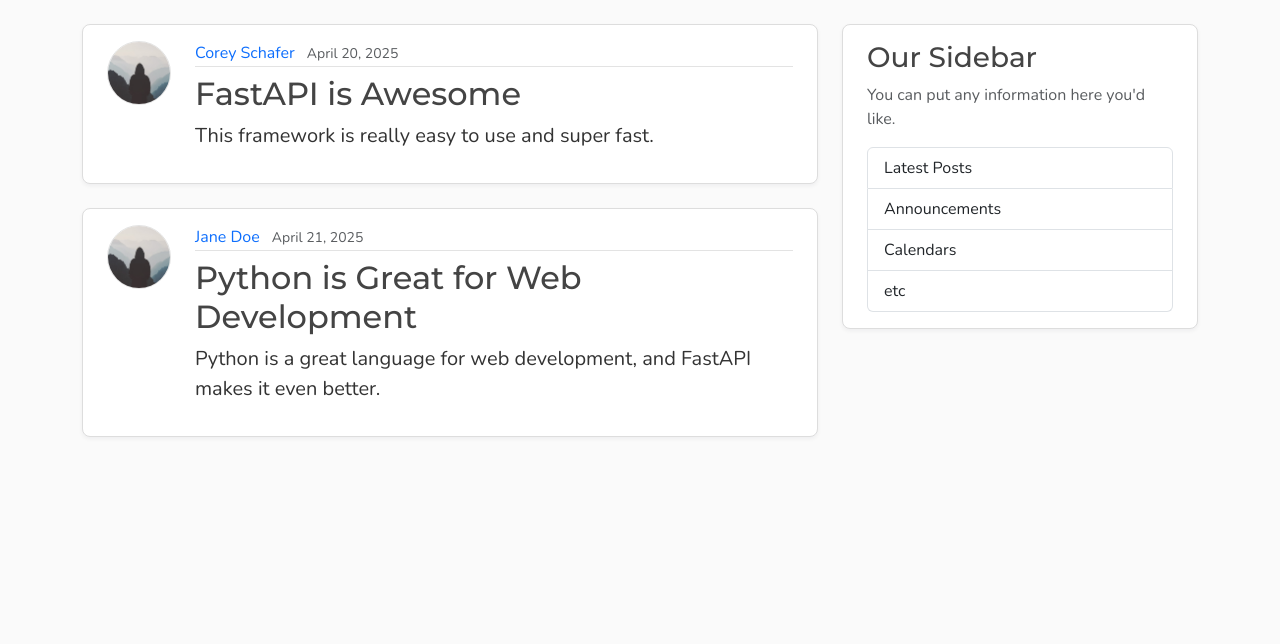
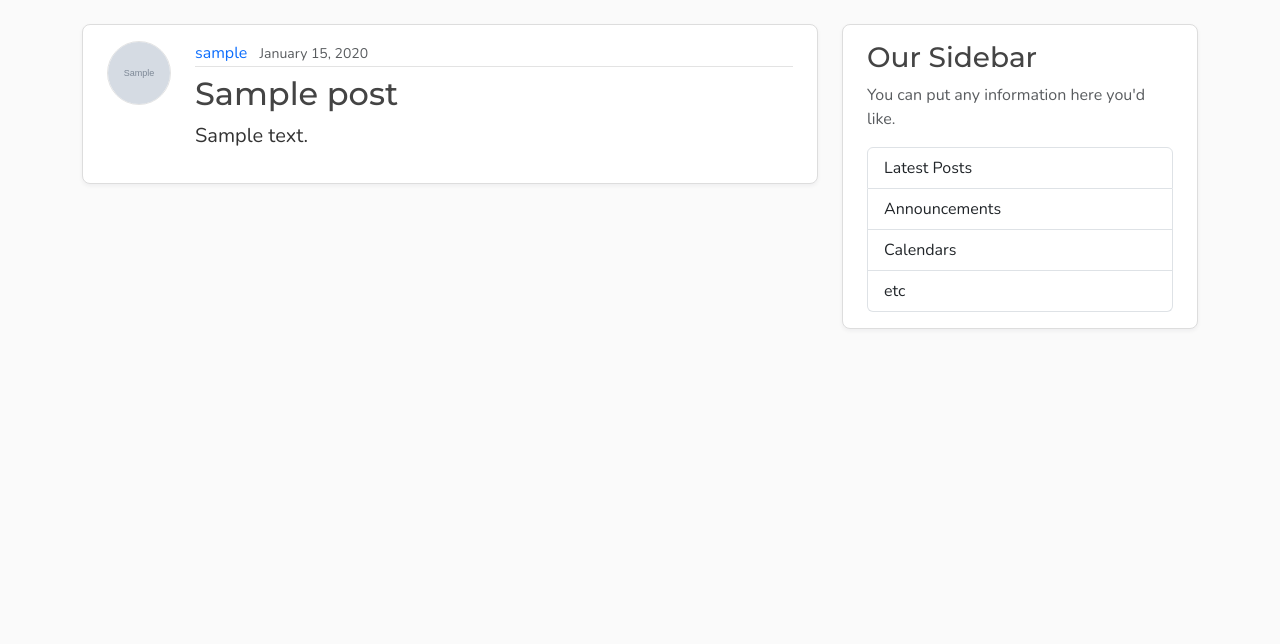
Before and after one commit to mmbateman2013/fastapi-blog, a FastAPI app: page / in a window 1280 px wide. Shown: the part 56-700 px from the top of the page. Run offline with FastAPI, Linux system fonts and the light colour scheme; tables that the repository leaves empty hold one stand-in row (values such as "Sample post"); grey boxes marked "Sample" are stand-in pictures.

Commit message:
Added DB

```diff
--- /dev/null
+++ b/database.py
@@ -0,0 +1,17 @@
+"""Helper file for DB communication"""
+from sqlalchemy import create_engine
+from sqlalchemy.orm import DeclarativeBase, sessionmaker
+
+SQLALCHEMY_DATABASE_URL = "sqlite:///./blog.db"
+engine = create_engine(SQLALCHEMY_DATABASE_URL, connect_args={"check_same_thread": False})
+SESSION_LOCAL = sessionmaker(autocommit=False, autoflush=False, bind=engine)
+
+
+class Base(DeclarativeBase):
+    """Class for DB Base"""
+
+
+def get_db():
+    """Method to get the DB"""
+    with SESSION_LOCAL() as db:
+        yield db
--- a/main.py
+++ b/main.py
@@ -1,82 +1,162 @@
 """Main module for an example FastAPI project"""
+from typing import Annotated
+
+from sqlalchemy import select
+from sqlalchemy.orm import Session
 from starlette.exceptions import HTTPException as StarletteHTTPException
 
-from fastapi import FastAPI, HTTPException, Request, status
+import models
+from database import Base, engine, get_db
+from fastapi import Depends, FastAPI, HTTPException, Request, status
 from fastapi.exceptions import RequestValidationError
 from fastapi.responses import JSONResponse
 from fastapi.staticfiles import StaticFiles
 from fastapi.templating import Jinja2Templates
-from schemas import PostCreate, PostResponse
+from schemas import PostCreate, PostResponse, UserCreate, UserResponse
+
+Base.metadata.create_all(bind=engine)
 
 app = FastAPI()
 
 app.mount('/static', StaticFiles(directory='static'), name='static')
+app.mount('/media', StaticFiles(directory='media'), name='media')
 
 templates = Jinja2Templates(directory='templates')
 
-posts: list[PostResponse] = [
-    {
-        "id": 1,
-        "author": "Corey Schafer",
-        "title": "FastAPI is Awesome",
-        "content": "This framework is really easy to use and super fast.",
-        "date_posted": "April 20, 2025",
-    },
-    {
-        "id": 2,
-        "author": "Jane Doe",
-        "title": "Python is Great for Web Development",
-        "content": ("Python is a great language for web development,"
-        " and FastAPI makes it even better."),
-        "date_posted": "April 21, 2025",
-    },
-]
 
-
-@app.get('/', include_in_schema=False, name="home")
-@app.get('/posts', include_in_schema=False, name="posts")
-async def home(request: Request):
-    """Home Page"""
-    return templates.TemplateResponse(request, "home.html", {'posts': posts, 'title': 'Home'})
+@app.get("/", include_in_schema=False, name="home")
+@app.get("/posts", include_in_schema=False, name="posts")
+async def home(request: Request, db: Annotated[Session, Depends(get_db)]):
+    """Home route"""
+    result = db.execute(select(models.Post))
+    posts = result.scalars().all()
+    return templates.TemplateResponse(
+        request,
+        "home.html",
+        {"posts": posts, "title": "Home"},
+    )
 
 
 @app.get('/posts/{post_id}', include_in_schema=False)
-async def post_page(request: Request, post_id: int):
+async def post_page(request: Request, post_id: int, db: Annotated[Session, Depends(get_db)]):
     """Route to return blog post by id"""
-    post = next((post for post in posts if post['id'] == post_id), None)
-    if post is not None:
-        title = post['title'][:50]
-        return templates.TemplateResponse(request, "post.html", {'post': post, 'title': title})
+    result = db.execute(select(models.Post).where(models.Post.id == post_id))
+    post = result.scalars().first()
+    if post:
+        title = post.title[:50]
+        return templates.TemplateResponse(
+            request,
+            "post.html",
+            {"post": post, "title": title},
+        )
     raise HTTPException(status_code=status.HTTP_404_NOT_FOUND, detail="Post not found")
 
 
+@app.get("/users/{user_id}/posts", include_in_schema=False, name="user_posts")
+async def user_posts_page(
+    request: Request,
+    user_id: int,
+    db: Annotated[Session, Depends(get_db)],
+):
+    """Route to get all Blog Posts for a given user"""
+    result = db.execute(select(models.User).where(models.User.id == user_id))
+    user = result.scalars().first()
+    if not user:
+        raise HTTPException(
+            status_code=status.HTTP_404_NOT_FOUND,
+            detail="User not found",
+        )
+    result = db.execute(select(models.Post).where(models.Post.user_id == user_id))
+    posts = result.scalars().all()
+    return templates.TemplateResponse(
+        request,
+        "user_posts.html",
+        {"posts": posts, "user": user, "title": f"{user.username}'s Posts"},
+    )
+
+
+@app.get('/api/users/{user_id}', response_model=UserResponse)
+async def get_user(user_id: int, db: Annotated[Session, Depends(get_db)]):
+    """API Route to GET a User by ID"""
+    result = db.execute(select(models.User).where(models.User.id == user_id))
+    user = result.scalars().first()
+    if user:
+        return user
+    raise HTTPException(status_code=status.HTTP_404_NOT_FOUND, detail='User not found')
+
+
+@app.post('/api/users', response_model=UserResponse, status_code=status.HTTP_201_CREATED)
+async def create_user(user: UserCreate, db: Annotated[Session, Depends(get_db)]):
+    """API Route to POST a User"""
+    result = db.execute(select(models.User).where(models.User.username == user.username))
+    existing_user = result.scalars().first()
+    if existing_user:
+        raise HTTPException(status.HTTP_400_BAD_REQUEST, 'Username already exists')
+    result = db.execute(select(models.User).where(models.User.email == user.email))
+    existing_email = result.scalars().first()
+    if existing_email:
+        raise HTTPException(status.HTTP_400_BAD_REQUEST, 'Email is already in use')
+    new_user = models.User(
+        username=user.username,
+        email=user.email
+    )
+    db.add(new_user)
+    db.commit()
+    db.refresh(new_user)
+    return new_user
+
+
+@app.get("/api/users/{user_id}/posts", response_model=list[PostResponse])
+async def get_user_posts(user_id: int, db: Annotated[Session, Depends(get_db)]):
+    """API Route to get Blog Posts for a given User"""
+    result = db.execute(select(models.User).where(models.User.id == user_id))
+    user = result.scalars().first()
+    if not user:
+        raise HTTPException(
+            status_code=status.HTTP_404_NOT_FOUND,
+            detail="User not found",
+        )
+    result = db.execute(select(models.Post).where(models.Post.user_id == user_id))
+    posts = result.scalars().all()
+    return posts
+
+
 @app.get('/api/posts', response_model=list[PostResponse])
-async def get_posts():
+async def get_posts(db: Annotated[Session, Depends(get_db)]):
     """API Route to GET all Blog Posts"""
+    result = db.execute(select(models.Post))
+    posts = result.scalars().all()
     return posts
 
 
 @app.get('/api/posts/{post_id}', response_model=PostResponse)
-async def get_post(post_id: int):
+async def get_post(post_id: int, db: Annotated[Session, Depends(get_db)]):
     """API Route to GET a Blog Post by ID"""
-    post = next((post for post in posts if post['id'] == post_id), None)
-    if post is not None:
+    result = db.execute(select(models.Post).where(models.Post.id == post_id))
+    post = result.scalars().first()
+    if post:
         return post
-    return HTTPException(status_code=status.HTTP_404_NOT_FOUND, detail="Post not found")
+    raise HTTPException(status_code=status.HTTP_404_NOT_FOUND, detail="Post not found")
 
 
 @app.post('/api/posts', response_model=PostResponse, status_code=status.HTTP_201_CREATED)
-async def create_post(post: PostCreate):
+async def create_post(post: PostCreate, db: Annotated[Session, Depends(get_db)]):
     """API Route to POST a New Blog Post"""
-    new_id = max(p['id'] for p in posts) + 1 if posts else 1
-    new_post = {
-        'id': new_id,
-        'author': post.author,
-        'title': post.title,
-        'content': post.content,
-        'date_posted': 'May 17, 2026'
-    }
-    posts.append(new_post)
+    result = db.execute(select(models.User).where(models.User.id == post.user_id))
+    user = result.scalars().first()
+    if not user:
+        raise HTTPException(
+            status_code=status.HTTP_404_NOT_FOUND,
+            detail="User not found",
+        )
+    new_post = models.Post(
+        title=post.title,
+        content=post.content,
+        user_id=post.user_id,
+    )
+    db.add(new_post)
+    db.commit()
+    db.refresh(new_post)
     return new_post
 
 
--- /dev/null
+++ b/models.py
@@ -0,0 +1,39 @@
+"""Module for Declaring SQLAlchemy Models"""
+from __future__ import annotations
+
+from datetime import UTC, datetime
+
+from sqlalchemy import DateTime, ForeignKey, Integer, String, Text
+from sqlalchemy.orm import Mapped, mapped_column, relationship
+
+from database import Base
+
+
+class User(Base):
+    """User Model for SQLAlchemy"""
+    __tablename__ = "users"
+
+    id: Mapped[int] = mapped_column(Integer, primary_key=True, index=True)
+    username: Mapped[str] = mapped_column(String(50), unique=True, nullable=False)
+    email: Mapped[str] = mapped_column(String(120), unique=True, nullable=False)
+    image_file: Mapped[str | None] = mapped_column(String(200),nullable=True,default=None)
+    posts: Mapped[list[Post]] = relationship(back_populates="author")
+
+    @property
+    def image_path(self) -> str:
+        """Method to return profile pic for a user"""
+        if self.image_file:
+            return f"/media/profile_pics/{self.image_file}"
+        return "/static/profile_pics/default.jpg"
+
+
+class Post(Base):
+    """Blog Post Model for SQLAlchemy"""
+    __tablename__ = "posts"
+
+    id: Mapped[int] = mapped_column(Integer, primary_key=True, index=True)
+    title: Mapped[str] = mapped_column(String(100), nullable=False)
+    content: Mapped[str] = mapped_column(Text, nullable=False)
+    user_id: Mapped[int] = mapped_column(ForeignKey("users.id"),nullable=False,index=True)
+    date_posted: Mapped[datetime] = mapped_column(DateTime(timezone=True), default=lambda: datetime.now(UTC))
+    author: Mapped[User] = relationship(back_populates="posts")
--- a/templates/home.html
+++ b/templates/home.html
@@ -3,12 +3,12 @@
 {% for post in posts %}
 <article class="content-section py-3 px-4 mb-4">
   <div class="d-flex align-items-start gap-4">
-    <img class="rounded-circle article-img flex-shrink-0" src="{{ url_for('static', path='profile_pics/default.jpg') }}"
-      alt="{{ post.author }}'s profile picture" width="64" height="64" loading="lazy">
+    <img class="rounded-circle article-img flex-shrink-0" src="{{post.author.image_path}}"
+      alt="{{ post.author.username }}'s profile picture" width="64" height="64" loading="lazy">
     <div class="flex-grow-1">
       <div class="article-metadata mb-2">
-        <a class="me-2" href="#">{{ post.author }}</a>
-        <small class="text-body-secondary">{{ post.date_posted }}</small>
+        <a class="me-2" href="{{ url_for('user_posts', user_id=post.author.id)}}">{{ post.author.username }}</a>
+        <small class="text-body-secondary">{{ post.date_posted.strftime('%B %d, %Y') }}</small>
       </div>
       <h2>
         <a class="article-title" href="{{ url_for('post_page', post_id=post.id)}}">{{ post.title }}</a>
```
Also changed, not shown: requirements.txt (+11 -1 lines), schemas.py (+26 -3 lines), templates/post.html (+4 -4 lines), templates/user_posts.html (added, +24 -0 lines).
